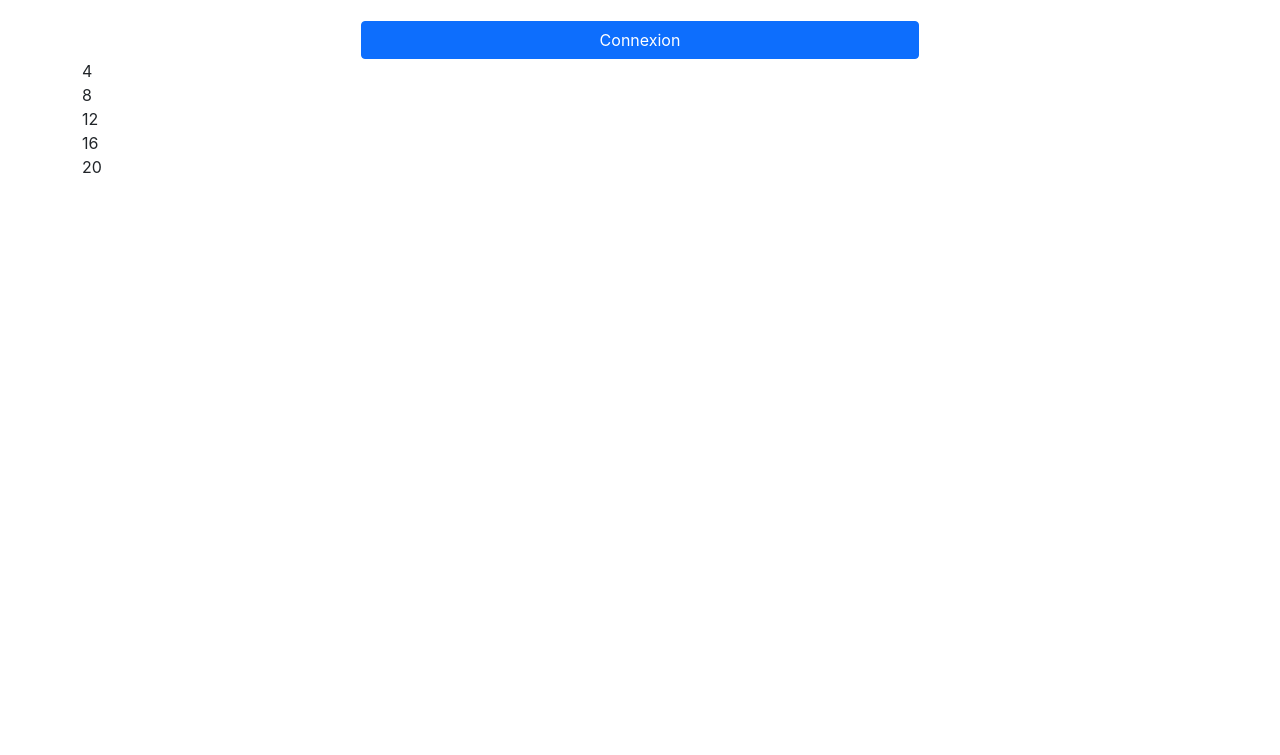
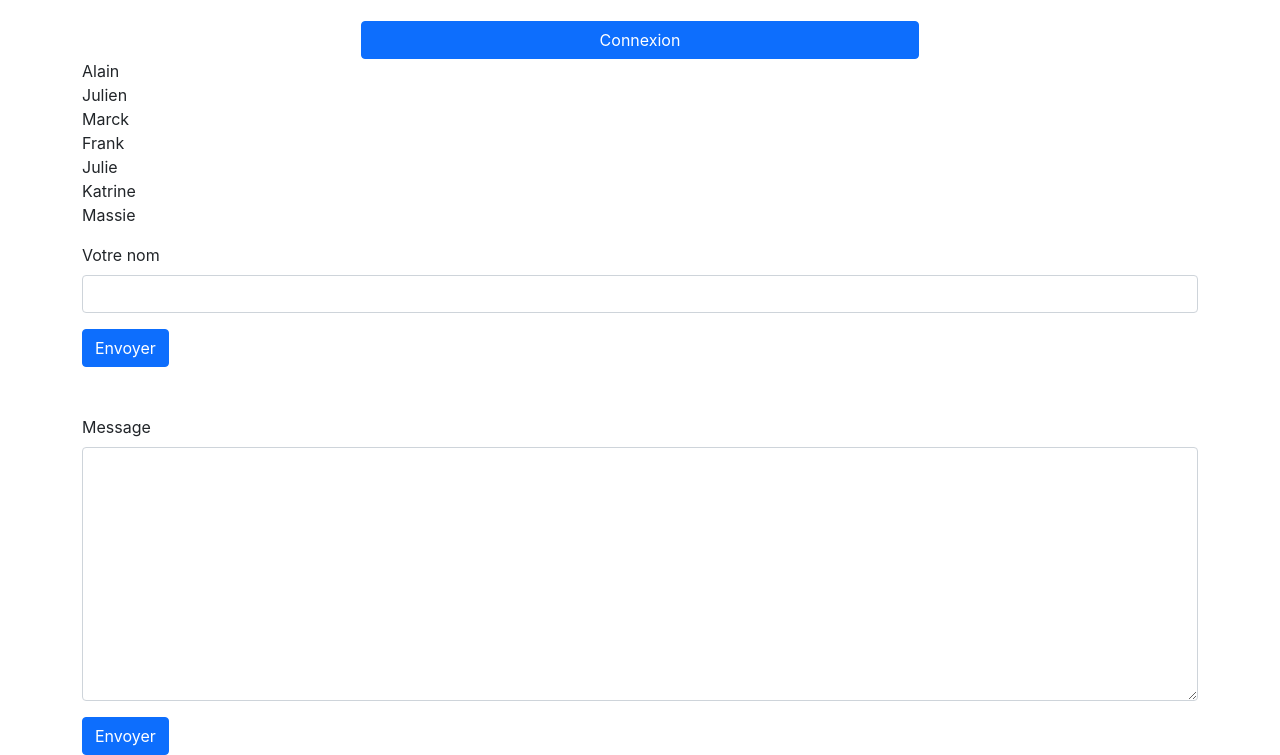
Before and after one commit to Alprod/exoReact, a React app in the folder cycle-vie/: page / in a window 1280 px wide. Shown: the part 713-1468 px from the top of the page. Before the commit the page ends 908 px from the top, so only its background shows below. Built offline with nearby package versions, Linux system fonts and the light colour scheme.

Commit message:
ajout d'une liste et des clés et les formulaires

```diff
--- a/cycle-vie/public/index.html
+++ b/cycle-vie/public/index.html
@@ -17,6 +17,8 @@
         <div id="clickWithoutBind"></div>
         <div id="buttonConnexion"></div>
         <div id="liste"></div>
+        <div id="form"></div>
+        <div id="formArea"></div>
     </div>
     <script src="https://cdn.jsdelivr.net/npm/bootstrap@5.0.2/dist/js/bootstrap.bundle.min.js" integrity="sha384-MrcW6ZMFYlzcLA8Nl+NtUVF0sA7MsXsP1UyJoMp4YLEuNSfAP+JcXn/tWtIaxVXM" crossorigin="anonymous"></script>
   </body>
--- a/cycle-vie/src/index.js
+++ b/cycle-vie/src/index.js
@@ -7,6 +7,8 @@ const docElementClockId = document.getElementById('clock')
 const docElementClickWithoutBindId = document.getElementById('clickWithoutBind')
 const docElementButtonConnexionId = document.getElementById('buttonConnexion')
 const docElementListeId = document.getElementById('liste')
+const docElementFormId = document.getElementById('form')
+const docElementFormAreaId = document.getElementById('formArea')
 
 function FormatDate(props) {
     return <h2 className="text-center"><span className="text-danger fst-italic fw-light">{props.date.toLocaleTimeString()}</span></h2>
@@ -108,7 +110,7 @@ ReactDOM.render(
 )
 
 const capitalize = (word) => ((word) ? word[0].toUpperCase() + word.slice(1) : 'inconnu')
-const nomUser = 'kassandra'
+const nomUser = 'marie'
 
 function UserGreeting(props) {
     return <div className="alert alert-success d-grid gap-2 col-8 mx-auto my-4" role="alert">
@@ -148,7 +150,7 @@ function Greeting(props) {
 }
 
 function LoginButton(props){
-    return <button className="btn btn-primary" onClick={props.onClick}>
+    return <button type="submit" className="btn btn-primary" onClick={props.onClick}>
             Connexion
         </button>
 }
@@ -198,6 +200,93 @@ class LoginControl extends React.Component{
 
 ReactDOM.render(<LoginControl/>,docElementButtonConnexionId)
 
-const numbers = [2,4,6,8,10]
-const double = numbers.map((number) => <li> {number * 2} </li>)
-ReactDOM.render(<ul className="list-unstyled">{double}</ul>, docElementListeId)
+const numbers = ['Alain','Julien','Marck','frank', 'julie']
+function List(props) {
+    const listing = props.listing
+    listing.push(props.nom)
+    const itemList = listing.map((list) => <li key={list.toString()}>{capitalize(list)}</li>)
+    return (
+        <ul className="list-unstyled">{itemList}</ul>
+    )
+}
+numbers.push('katrine')
+ReactDOM.render(<List listing={numbers} nom="massie"/>, docElementListeId)
+
+
+class NomForm extends React.Component {
+    constructor(props) {
+        super(props);
+        this.state = {value: ''}
+
+        this.handleChange = this.handleChange.bind(this)
+        this.handleSubmit = this.handleSubmit.bind(this)
+    }
+
+    handleChange(change) {
+        this.setState({value: change.target.value})
+    }
+
+    handleSubmit(submit) {
+        const input = this.state.value
+        alert((!input) ? 'Veuillez entrer un nom'  : `Le nom a été soumis : ${input}`)
+        //submit.preventDefault();
+
+    }
+
+    render() {
+        return (
+            <form onSubmit={this.handleSubmit}>
+                <div className="mb-3">
+                    <label htmlFor="exampleInputEmail1" className="form-label">Votre nom</label>
+                    <input type="text"
+                           onChange={this.handleChange}
+                           className="form-control"
+                           value={this.state.value}
+                           id="exampleInputEmail1" />
+                </div>
+                <input type="submit" className="btn btn-primary" value="Envoyer"/>
+            </form>
+
+        )
+    }
+}
+
+class TextArea extends React.Component {
+    constructor(props) {
+        super(props);
+        this.state = {value : ''};
+
+        this.handleChange = this.handleChange.bind(this);
+        this.handleSubmit = this.handleSubmit.bind(this);
+    }
+
+    handleChange(event) {
+        this.setState({value : event.target.value})
+    }
+    handleSubmit(event) {
+        const area = this.state.value;
+        alert((!area) ? 'Aucun message envoyé' : 'Un essai à été envoyer il dit : ' + area);
+        event.preventDefault()
+    }
+
+    render(){
+        return (
+            <form onSubmit={this.handleSubmit}>
+                <div className="mb-3 mt-5">
+                    <label htmlFor="textarea" className="form-label">Message</label>
+                    <textarea name="textarea"
+                              id="area"
+                              cols="30"
+                              rows="10"
+                              className="form-control"
+                              value={this.state.value}
+                              onChange={this.handleChange} />
+                </div>
+                <input type="submit" className="btn btn-primary" value="Envoyer"/>
+            </form>
+        )
+    }
+}
+
+ReactDOM.render(<NomForm />, docElementFormId)
+ReactDOM.render(<TextArea />, docElementFormAreaId)
```
